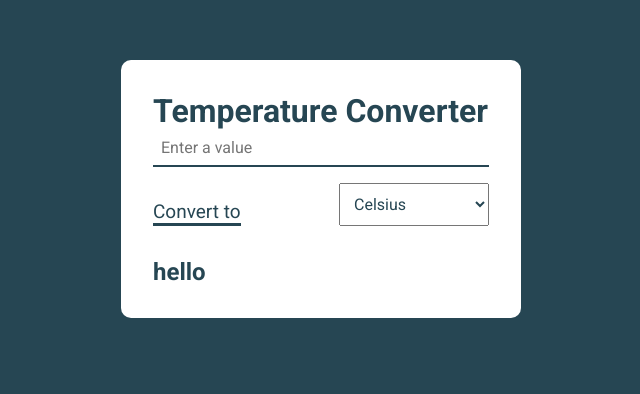
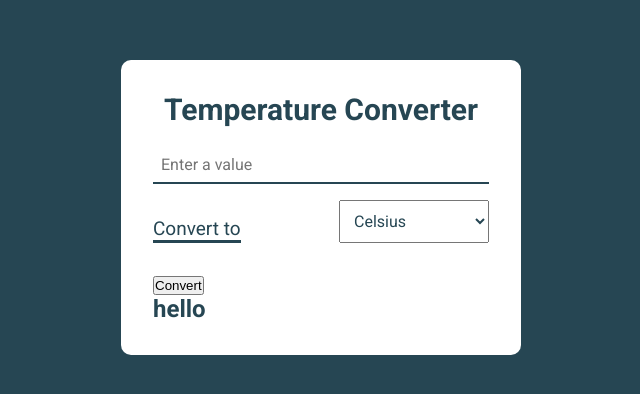
Before and after one commit to acunmedyaakademi/Temperature-Converter, a plain HTML site: page index.html in a window 1280 px wide. Shown: the part 140-534 px from the top of the page, without its empty margins (319-959 px from the left). Drawn offline with Linux system fonts and the light colour scheme; a web font is replaced by a local one.

Commit message:
convert btn added

```diff
--- a/index.html
+++ b/index.html
@@ -15,7 +15,7 @@
   </head>
   <body>
     <div class="container">
-      <h1>Temperature Converter</h1>
+      <h1 id="title">Temperature Converter</h1>
       <div>
         <input id="input-box" type="text" placeholder="Enter a value" />
         <div class="convert-wrapper">
@@ -25,6 +25,7 @@
             <option value="fahrenheit">Fahrenheit</option>
           </select>
         </div>
+        <button id="convert-btn">Convert</button>
         <h2 id="result">hello</h2>
       </div>
     </div>
```
